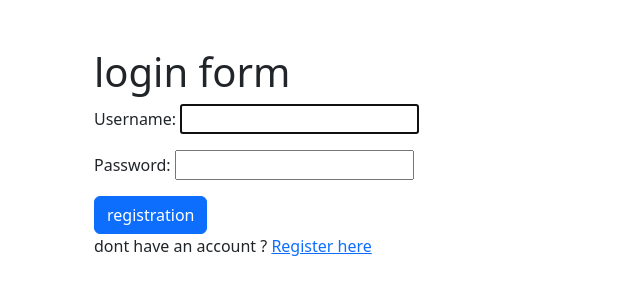
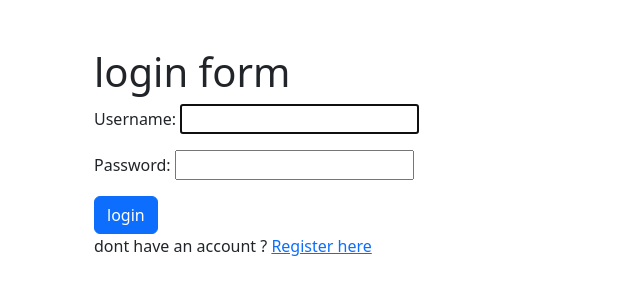
Before and after one commit to sahilrai100/Django-tweet-app, a Django app: page /accounts/login/ in a window 1280 px wide. Shown: the part 78-378 px from the top of the page, without its empty margins (0-640 px from the left). Run offline with Django 4.2, Linux system fonts and the light colour scheme.

Commit message:
Update login.html

```diff
--- a/templates/registration/login.html
+++ b/templates/registration/login.html
@@ -4,7 +4,7 @@
         <h1>login form</h1>
         {% csrf_token %}
         {{form.as_p}}
-        <button class="btn btn-primary">registration</button>
+        <button class="btn btn-primary">login</button>
     </form>
     <p>dont have an account ?
         <a href="{%url 'register'%}">Register here</a>
```
